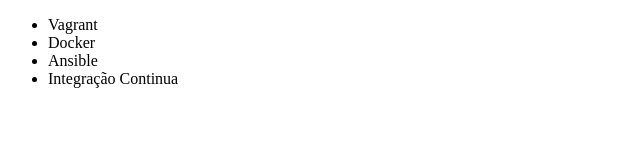
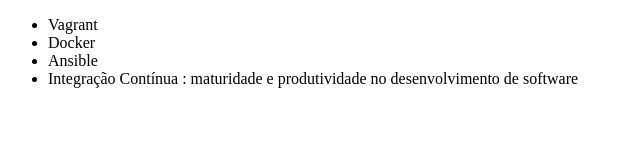
Before and after one commit to MarcusVIni476/GitAlura, a plain HTML site: page index.html in a window 1280 px wide. Shown: the whole page, without its empty margins (0-640 px from the left). Drawn offline with Linux system fonts and the light colour scheme.

Commit message:
corrigindo curso de integração

```diff
--- a/index.html
+++ b/index.html
@@ -9,7 +9,7 @@
         <li>Vagrant</li>
         <li>Docker</li>
         <li>Ansible</li>
-        <li>Integração Continua</li>
+        <li>Integração Contínua : maturidade e produtividade no desenvolvimento de software</li>
     </ul>
 </body>
 </html>
```
